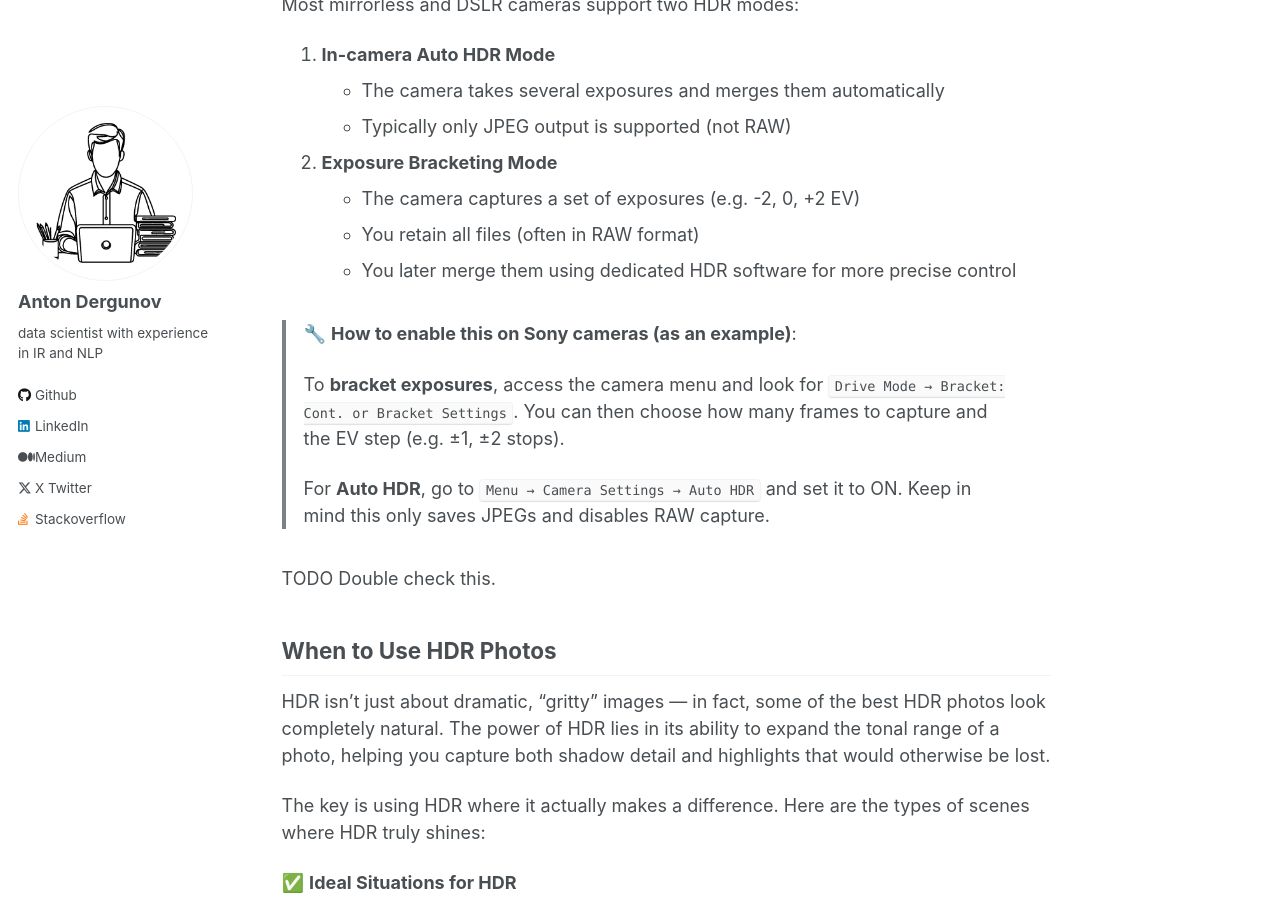
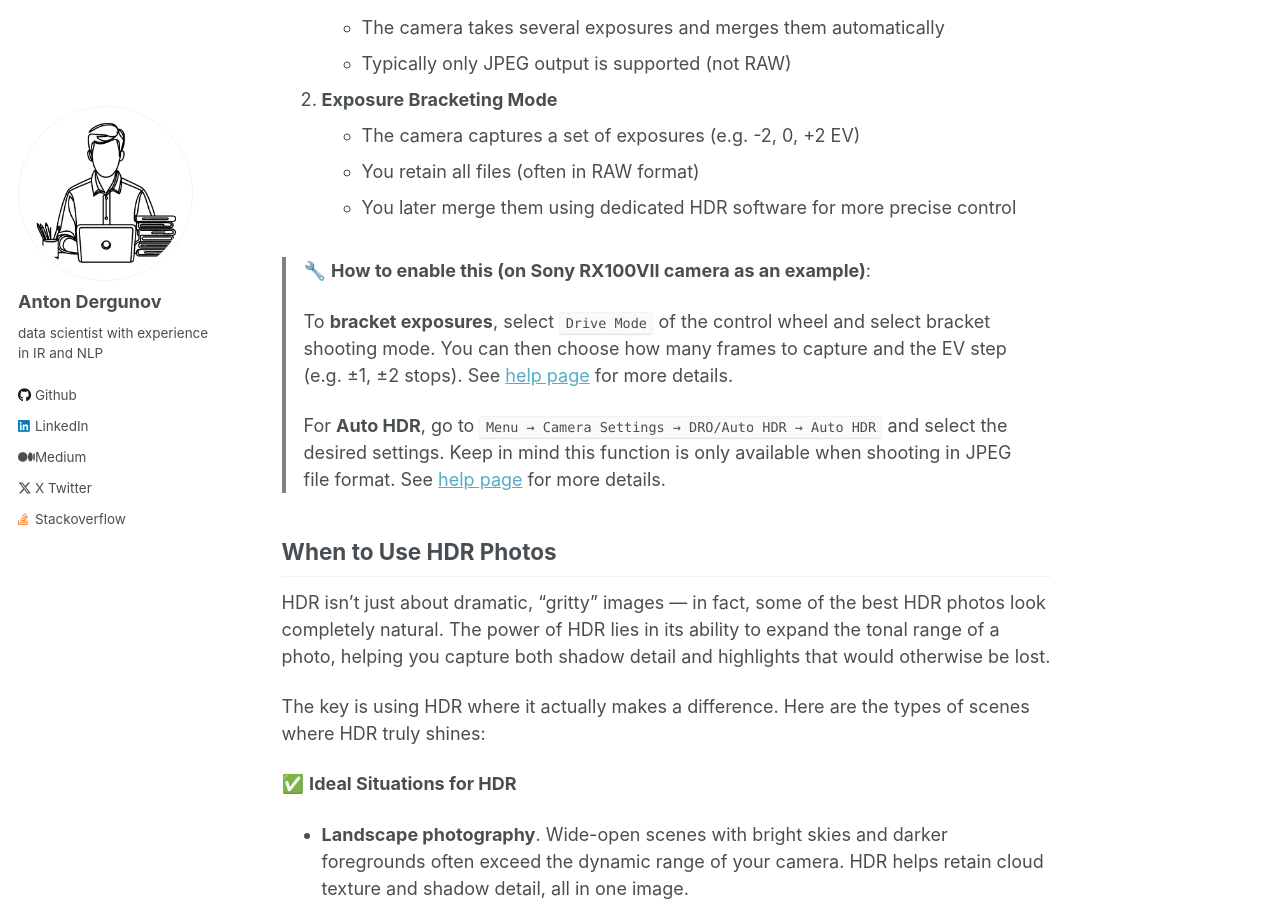
Before and after one commit to anton-dergunov/anton-dergunov.github.io, a Jekyll site: the page built from _posts/2025-04-02-automating-hdr-photo-creation-in-adobe-lightroom.md, in a window 1280 px wide and 900 px high, scrolled down 3677 px. Built offline with Jekyll 4.4.1, drawn with Linux system fonts in a browser that asks for light colours; some of the changed text lies outside the part shown.

Commit message:
Final changes for the new blog post

```diff
--- a/_posts/2025-04-02-automating-hdr-photo-creation-in-adobe-lightroom.md
+++ b/_posts/2025-04-02-automating-hdr-photo-creation-in-adobe-lightroom.md
@@ -54,8 +54,6 @@
    caption="*The Tetons and the Snake River* by Ansel Adams, 1942. Public domain. Source: [Wikimedia Commons](https://commons.wikimedia.org/wiki/File:Adams_The_Tetons_and_the_Snake_River.jpg#)."
 %}
 
-TODO Reference the article where I saw these two images.
-
 ### How does HDR work?
 
 There are different techniques available for modern HDR photography, but typically it is achieved through a process called **exposure bracketing**, which involves:
@@ -83,13 +81,11 @@
   - You retain all files (often in RAW format)
   - You later merge them using dedicated HDR software for more precise control
 
-> 🔧 **How to enable this on Sony cameras (as an example)**:
+> 🔧 **How to enable this (on Sony RX100VII camera as an example)**:
 >
-> To **bracket exposures**, access the camera menu and look for `Drive Mode → Bracket: Cont. or Bracket Settings`. You can then choose how many frames to capture and the EV step (e.g. ±1, ±2 stops).
+> To **bracket exposures**, select `Drive Mode` of the control wheel and select bracket shooting mode. You can then choose how many frames to capture and the EV step (e.g. ±1, ±2 stops). See [help page](https://helpguide.sony.net/dsc/1920/v1/en/contents/TP0001140453.html) for more details.
 >
-> For **Auto HDR**, go to `Menu → Camera Settings → Auto HDR` and set it to ON. Keep in mind this only saves JPEGs and disables RAW capture.
-
-TODO Double check this.
+> For **Auto HDR**, go to `Menu → Camera Settings → DRO/Auto HDR → Auto HDR` and select the desired settings. Keep in mind this function is only available when shooting in JPEG file format. See [help page](https://helpguide.sony.net/dsc/1920/v1/en/contents/TP0001140458.html) for more details.
 
 
 ## When to Use HDR Photos
@@ -366,7 +362,7 @@
 
 ### 📸 Real-World Workflow
 
-When I return from a photo walk, I use this plugin to automatically detect and merge all HDR image sets. While the process is largely hands-free, it does take a few minutes to run—especially for larger shoots. Once HDR images are generated, I import both the original files and the HDR files into **Lightroom Cloud storage** (which allows to sync across devices).
+When I return from a photo walk, I use this plugin to automatically detect and merge all HDR image sets. While the process is largely hands-free, it does take a few minutes to run — especially for larger shoots. Once HDR images are generated, I import both the original files and the HDR files into **Lightroom Cloud storage** (which allows to sync across devices).
 
 This pre-processing step has become a useful part of my workflow. It allows me to review all HDR and original exposures side-by-side during the culling phase, which I can do either on my desktop or directly on my iPad. HDR isn’t always the better version. Sometimes I keep the HDR, sometimes I prefer one of the original exposures. Having all options upfront saves time and helps me make a better and quicker decision.
 
@@ -390,12 +386,12 @@
 
 ## References
 
-- [Lightroom Auto Stacker Plugin](https://github.com/anton-dergunov/lightroom-exposure-bracket-auto-stacker)
-- [What is the Difference between Auto High Dynamic Range (HDR) and D-Range Optimizer (DRO)?](https://www.sony.com/electronics/support/articles/00012101)
-- [The Ultimate Guide to Exposure Bracketing](https://www.mikesmithphotography.com/videos/exposure-bracketing)
-- [HDR Photography is NOT DEAD!](https://f64academy.com/hdr-photography-is-not-dead/)
-- [Photomatrix](https://www.hdrsoft.com/)
-- [LR/Enfuse](https://www.photographers-toolbox.com/products/lrenfuse.php)
-- [YouTube video "Automate HDR Image Merging in Adobe Lightroom \| Automate Your Exposure Bracketing Photo Workflow"](https://www.youtube.com/watch?v=wFbQ-djJ_sY)
-- [ExifTool](https://exiftool.org/)
-- TODO include other links and convert into numbered list. Also provide links from the main text.
+1. [Lightroom Auto Stacker Plugin](https://github.com/anton-dergunov/lightroom-exposure-bracket-auto-stacker)
+2. [Michael Freeman – Mastering HDR Photography, Ilex, 2008](https://www.amazon.com/Mastering-High-Dynamic-Range-Photography/dp/1905814240)
+3. [What is the Difference between Auto High Dynamic Range (HDR) and D-Range Optimizer (DRO)?](https://www.sony.com/electronics/support/articles/00012101)
+4. [The Ultimate Guide to Exposure Bracketing](https://www.mikesmithphotography.com/videos/exposure-bracketing)
+5. [HDR Photography is NOT DEAD!](https://f64academy.com/hdr-photography-is-not-dead/)
+6. [YouTube video "Automate HDR Image Merging in Adobe Lightroom \| Automate Your Exposure Bracketing Photo Workflow"](https://www.youtube.com/watch?v=wFbQ-djJ_sY)
+7. [Photomatrix](https://www.hdrsoft.com/)
+8. [LR/Enfuse](https://www.photographers-toolbox.com/products/lrenfuse.php)
+9. [ExifTool](https://exiftool.org/)
```
